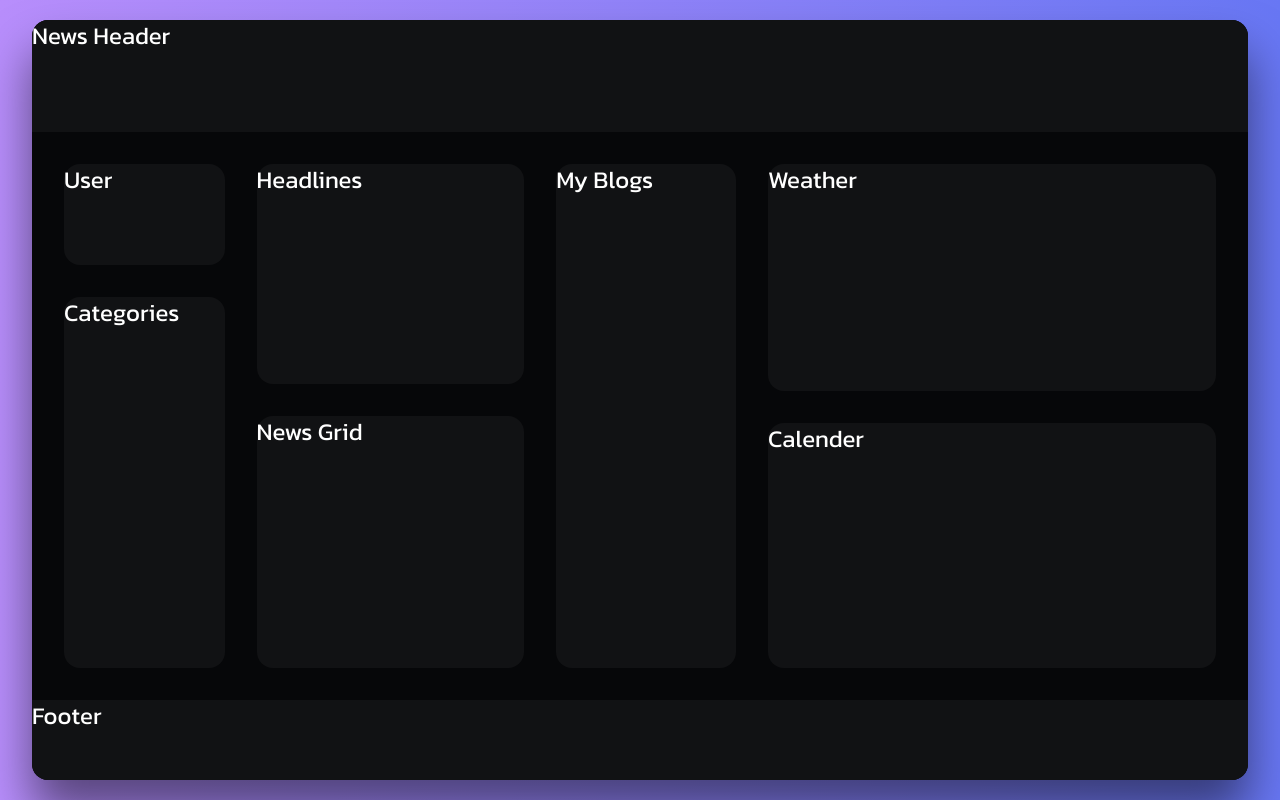
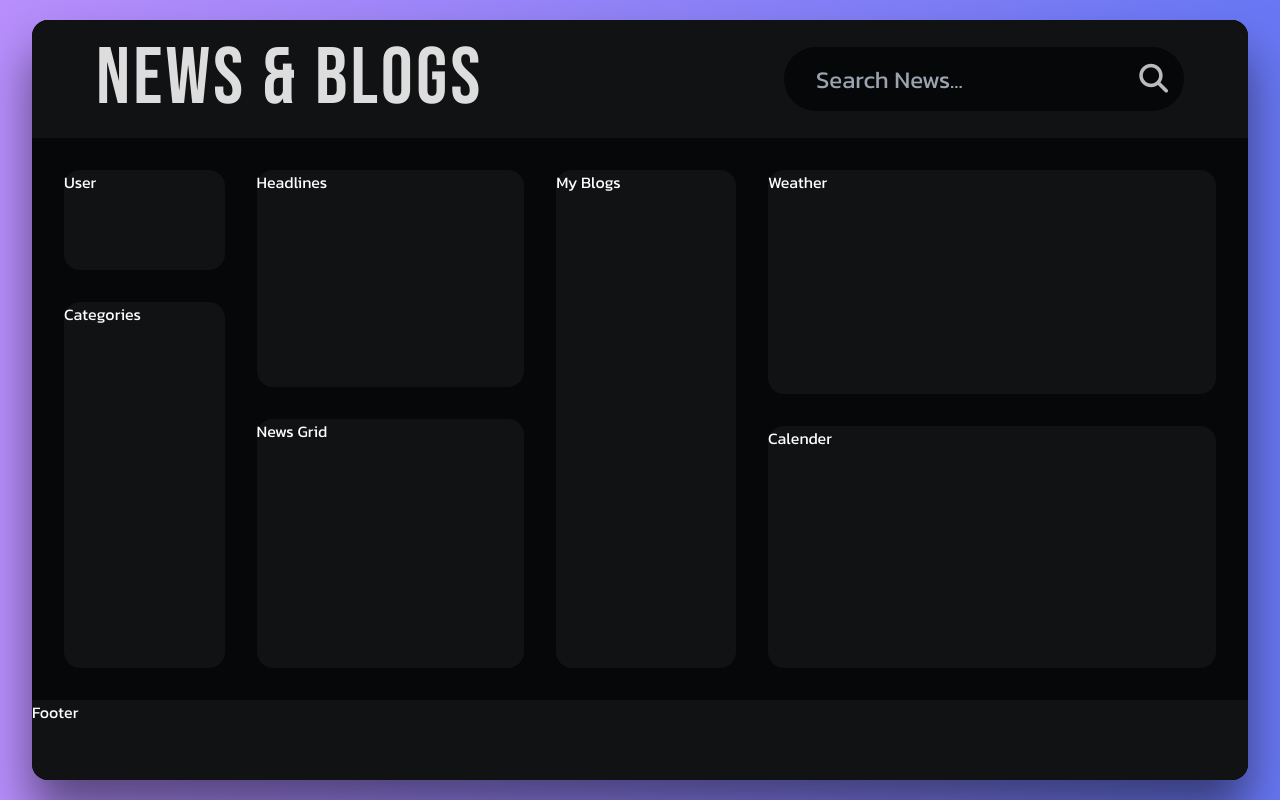
Before and after one commit to HABIBULLO77/blog-app, a Next.js app: page / in a window 1280 px wide. Built offline with nearby package versions, Linux system fonts and the light colour scheme.

Commit message:
feat: customized Header

```diff
--- a/components/Header.tsx
+++ b/components/Header.tsx
@@ -2,8 +2,25 @@ import React from "react";
 
 const Header = () => {
   return (
-    <header className="w-full min-h-28 bg-[#111214] rounded-t-[1rem]">
-      News Header
+    <header className="w-full min-h-28 bg-[#111214] rounded-t-[1rem] flex justify-between items-center px-16 py-0 ">
+      <h1 className="font-bebas text-[5rem] text-[#ddd] tracking-[0.2rem]">
+        News & Blogs
+      </h1>
+      <div className="relative">
+        <form action="">
+          <input
+            type="text"
+            className="w-[25rem] h-16 bg-[#060709] border-none rounded-[5rem] pt-0 pr-[4rem] pb-0 pl-[2rem] text-[#ddd] text-2xl focus:w-[35rem] focus:placeholder-transparent"
+            placeholder="Search News..."
+          />
+          <button
+            type="submit"
+            className="bg-transparent border-none absolute top-1/2 right-4 transform -translate-y-1/2 text-[#bbb] text-[1.8rem]"
+          >
+            <i className="fa-solid fa-magnifying-glass"></i>
+          </button>
+        </form>
+      </div>
     </header>
   );
 };
--- a/components/News.tsx
+++ b/components/News.tsx
@@ -6,7 +6,7 @@ import Header from "./Header";
 
 const News = () => {
   return (
-    <div className="text-2xl text-white w-full h-full flex flex-col justify-between gap-8">
+    <div className="text-[2rem ] text-white w-full h-full flex flex-col justify-between gap-8">
       <Header />
       <div className="flex gap-8 h-[calc(100%-16rem)] px-[2rem]">
         <div className="w-72 h-full flex flex-col gap-8">
--- a/pages/_document.tsx
+++ b/pages/_document.tsx
@@ -8,7 +8,6 @@ export default function Document() {
         <link
           rel="stylesheet"
           href="https://cdnjs.cloudflare.com/ajax/libs/font-awesome/6.7.2/css/all.min.css"
-          integrity="sha512-eK+fP8n2ozAb+K6hN+yXm6ttF7JvDCg2IyfAYcJvdy0+3/+GJgOTt9SvsWc+haKZjY6+IVrWxD6z1EjF/4fr+g=="
           crossOrigin="anonymous"
           referrerPolicy="no-referrer"
         />
--- a/tailwind.config.ts
+++ b/tailwind.config.ts
@@ -10,6 +10,7 @@ export default {
     extend: {
       fontFamily: {
         kanit: ["Kanit", "sans-serif"],
+        bebas: ["Bebas Neue", "sans-serif"],
       },
       fontSize: {
         base: "62.5%", // Root font-size (10px equivalent)
```
